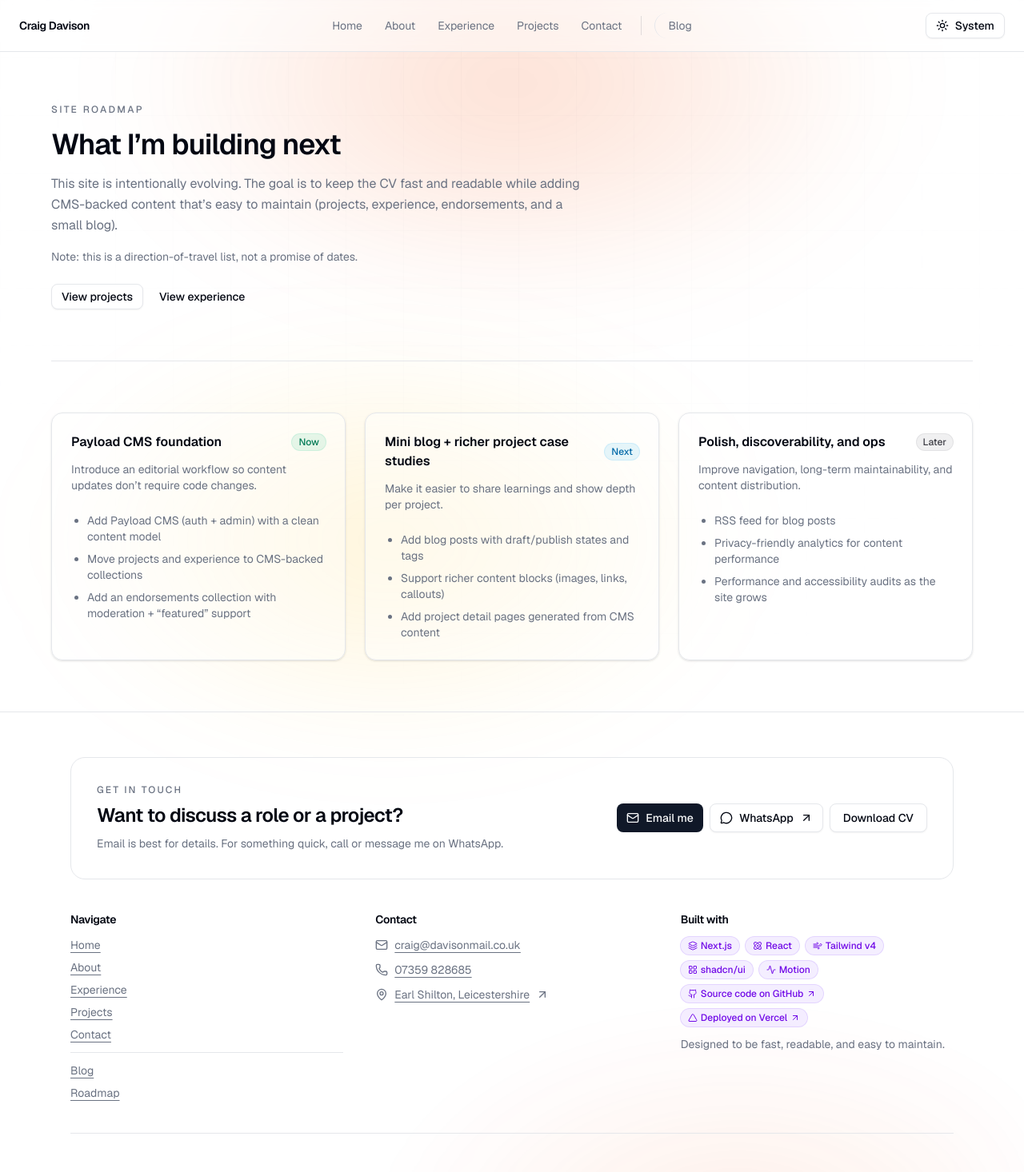
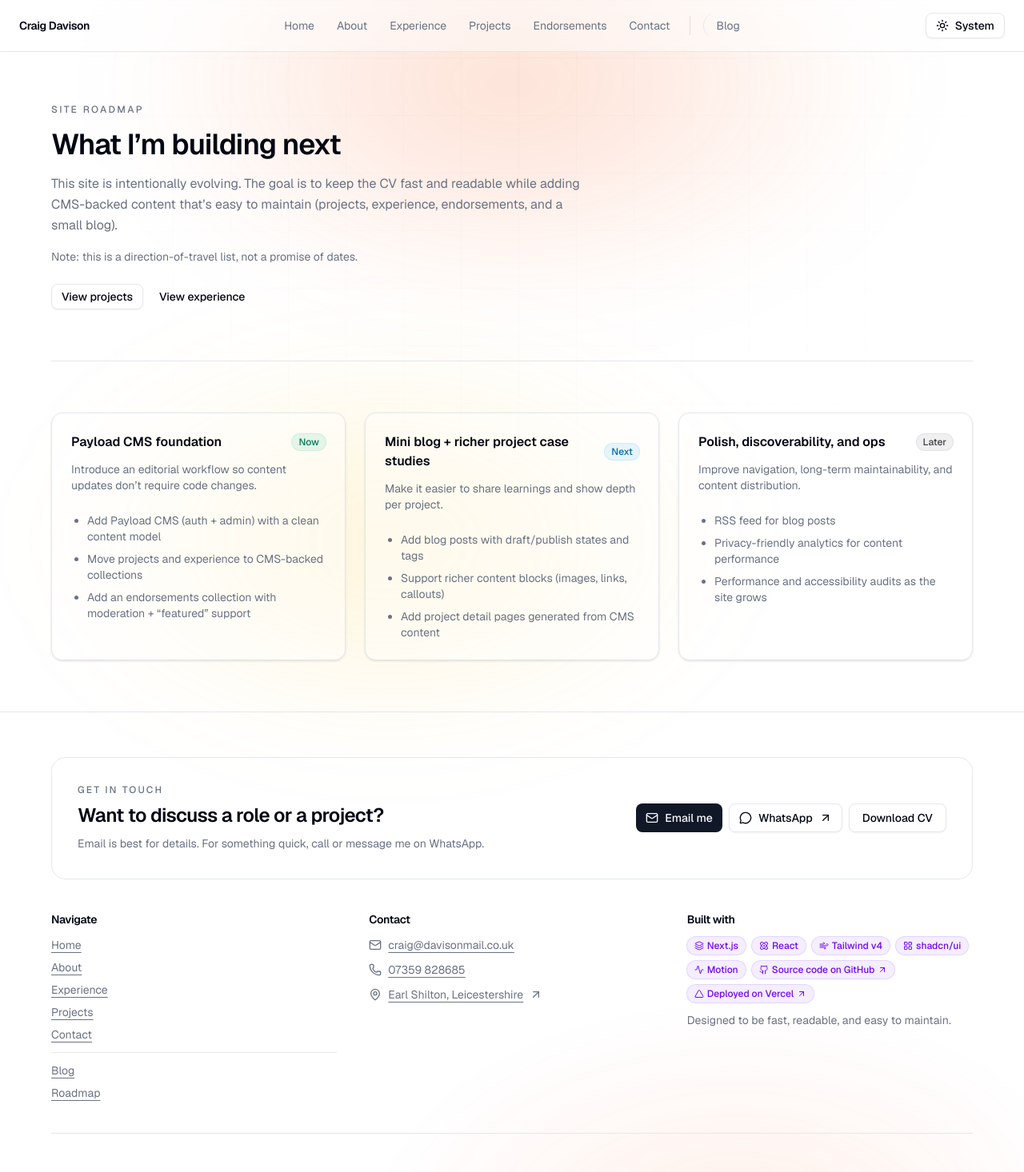
Before and after one commit to Tiiatcha/resume_next_v1, a Next.js app: page /roadmap in a window 1280 px wide. Shown: the top 1466 px of the page at 80% size. Built offline with nearby package versions, Linux system fonts and the light colour scheme.

Commit message:
Fixes to footer, and other bits for initial Payload deployment.

```diff
--- a/app/(app)/blog/[slug]/page.tsx
+++ b/app/(app)/blog/[slug]/page.tsx
@@ -6,6 +6,7 @@ import { Footer } from "@/components/footer"
 import { Header } from "@/components/header"
 import { SiteBackground } from "@/components/layout/site-background"
 import { Reveal } from "@/components/motion/reveal"
+import Section from "@/components/sections/components/section"
 import { Container } from "@/components/sections/components/container"
 import { ImageAttribution } from "@/components/blog/image-attribution"
 import { PayloadRichText } from "@/components/content/payload-rich-text"
@@ -102,7 +103,8 @@ export default async function BlogPostPage({
       <Header />
 
       <main className="w-full">
-        <Container variant="left" className="py-12 sm:py-16">
+        <Section id="blog-post" surface="base">
+          <Container variant="left">
             <Reveal>
               <div className="space-y-6">
                 <div className="space-y-4">
@@ -162,6 +164,7 @@ export default async function BlogPostPage({
               <PayloadRichText data={post.content} />
             </article>
           </Container>
+        </Section>
       </main>
 
       <Footer />
--- a/app/(app)/blog/page.tsx
+++ b/app/(app)/blog/page.tsx
@@ -6,6 +6,7 @@ import { Footer } from "@/components/footer"
 import { Header } from "@/components/header"
 import { SiteBackground } from "@/components/layout/site-background"
 import { Reveal } from "@/components/motion/reveal"
+import Section from "@/components/sections/components/section"
 import { Container } from "@/components/sections/components/container"
 import { Card, CardContent, CardHeader, CardTitle } from "@/components/ui/card"
 import { Separator } from "@/components/ui/separator"
@@ -59,18 +60,19 @@ export default async function BlogIndexPage() {
       <Header />
 
       <main className="w-full">
-        <Container variant="left" className="py-12 sm:py-16">
+        <Section id="blog" surface="alt" glow={{ side: "left", tone: "warm" }}>
+          <Container variant="left">
             <Reveal>
               <div className="space-y-4">
                 <p className="text-muted-foreground text-xs font-medium tracking-[0.2em] uppercase">
                   Blog
                 </p>
                 <h1 className="text-pretty text-3xl font-semibold tracking-tight sm:text-4xl">
-                Ship Log
+                  Field Notes
                 </h1>
                 <p className="text-muted-foreground max-w-prose text-pretty leading-relaxed">
-                Thoughts, lessons, and behind-the-scenes notes from projects I'm
-                building and shipping.
+                  Thoughts, lessons, and behind-the-scenes notes from projects I&apos;m
+                  building and shipping to ideas and musings.
                 </p>
 
                 {currentUser && (
@@ -148,13 +150,14 @@ export default async function BlogIndexPage() {
                   </CardHeader>
                   <CardContent>
                     <p className="text-muted-foreground text-sm leading-relaxed">
-                    I'm working on the first articles—check back soon.
+                      I&apos;m working on the first articles—check back soon.
                     </p>
                   </CardContent>
                 </Card>
               </Reveal>
             )}
           </Container>
+        </Section>
       </main>
 
       <Footer />
--- a/components/footer.tsx
+++ b/components/footer.tsx
@@ -72,7 +72,7 @@ export function Footer() {
 
       <Container
         variant="left"
-        className="relative z-10 gap-10 py-14 sm:px-6"
+        className="relative z-10 gap-10 py-14"
       >
         {/* CTA card */}
         <div className="w-full rounded-2xl border bg-card/60 p-6 supports-[backdrop-filter]:bg-card/40 sm:p-8">
--- a/components/header.tsx
+++ b/components/header.tsx
@@ -18,7 +18,7 @@ import {
 import { motion } from "motion/react"
 import { MenuIcon } from "lucide-react"
 
-type NavSectionId = "home" | "about" | "experience" | "projects" | "contact"
+type NavSectionId = "home" | "about" | "experience" | "projects" | "endorsements" | "contact"
 
 type NavItem = {
     id: NavSectionId
@@ -63,6 +63,7 @@ export function Header() {
         about: null,
         experience: null,
         projects: null,
+        endorsements: null,
         contact: null,
     })
 
@@ -72,6 +73,7 @@ export function Header() {
             { id: "about", label: "About", href: "/#about" },
             { id: "experience", label: "Experience", href: "/#experience" },
             { id: "projects", label: "Projects", href: "/#projects" },
+            { id: "endorsements", label: "Endorsements", href: "/#endorsements" },
             { id: "contact", label: "Contact", href: "/#contact" },
         ],
         [],
@@ -139,21 +141,32 @@ export function Header() {
         if (rect) setHighlightRect(rect)
     }, [getHighlightRectForSectionId])
 
+    // Scroll state detection: works on ALL pages to style the header properly
     React.useEffect(() => {
-        if (!isHomeRoute) return
-
         const scrollThresholdPx = 8
-        const activeSectionThresholdPx = 160
 
         function syncScrolledState() {
             setHasScrolled(window.scrollY > scrollThresholdPx)
         }
 
+        // Sync once on mount (important for reload mid-page).
+        syncScrolledState()
+
+        window.addEventListener("scroll", syncScrolledState, { passive: true })
+        return () => window.removeEventListener("scroll", syncScrolledState)
+    }, [])
+
+    // Active section detection: only works on the home page
+    React.useEffect(() => {
+        if (!isHomeRoute) return
+
+        const activeSectionThresholdPx = 160
+
         function syncActiveSection() {
             // Determine which section is currently "active" based on scroll position.
             // We pick the last section whose top has passed a threshold so the highlight
             // feels stable as you scroll.
-            const candidateIds: NavSectionId[] = ["home", "about", "experience", "projects", "contact"]
+            const candidateIds: NavSectionId[] = ["home", "about", "experience", "projects", "endorsements", "contact"]
             const thresholdFromTop = activeSectionThresholdPx
 
             let newestActiveId: NavSectionId = candidateIds[0]
@@ -183,16 +196,11 @@ export function Header() {
             setActiveSectionId((current) => (current === newestActiveId ? current : newestActiveId))
         }
 
-        function syncHeaderState() {
-            syncScrolledState()
-            syncActiveSection()
-        }
+        // Sync once on mount (important for reload mid-page).
+        syncActiveSection()
 
-        // Sync once on mount (important for reload mid-page).
-        syncHeaderState()
-
-        window.addEventListener("scroll", syncHeaderState, { passive: true })
-        return () => window.removeEventListener("scroll", syncHeaderState)
+        window.addEventListener("scroll", syncActiveSection, { passive: true })
+        return () => window.removeEventListener("scroll", syncActiveSection)
     }, [isHomeRoute])
 
     const sectionMaxWidthClass = "max-w-[calc(72rem+2rem)] sm:max-w-[calc(72rem+3rem)]"
--- a/components/sections/endorsements-section.tsx
+++ b/components/sections/endorsements-section.tsx
@@ -16,6 +16,9 @@ import { Reveal } from "@/components/motion/reveal"
 import type { EndorsementSummary } from "@/components/sections/endorsements-types"
 import { EndorsementCard } from "@/components/sections/endorsement-card"
 import { EndorsementDetailsPanel } from "@/components/panels/endorsement-details-panel"
+
+// Re-export the type for convenience
+export type { EndorsementSummary }
 
 
 interface EndorsementsSectionProps {
```
Lines whose indentation alone changed are shown as unchanged.
